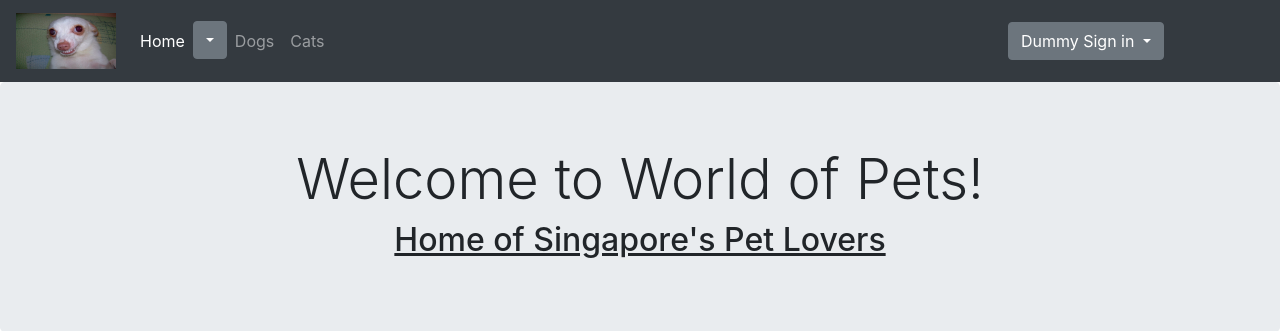
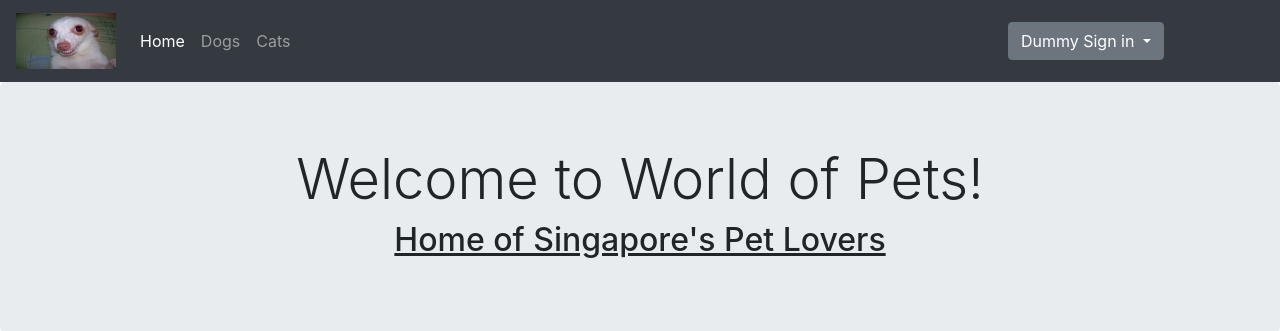
Before and after one commit to xoXen/1005_Project, a PHP site: page /index.php in a window 1280 px wide. Shown: the top 331 px of the page. Run offline with PHP 8.4, Linux system fonts and the light colour scheme.

Commit message:
removed test

```diff
--- a/Paws&Claws/nav.inc.php
+++ b/Paws&Claws/nav.inc.php
@@ -10,9 +10,7 @@
             <li class="nav-item active">
                 <a class="nav-link" href="index.php">Home</a>
             </li>
-            <div class="servicesmenu">
-                <button class="btn btn-secondary dropdown-toggle" type="button" id="servicesmenu" data-toggle="dropdown" aria-haspopup="true" aria-expanded="false"></button>
-            </div>
+
             <li class="nav-item">
                 <a class="nav-link" href="index.php#dogs">Dogs</a>
             </li>
```
